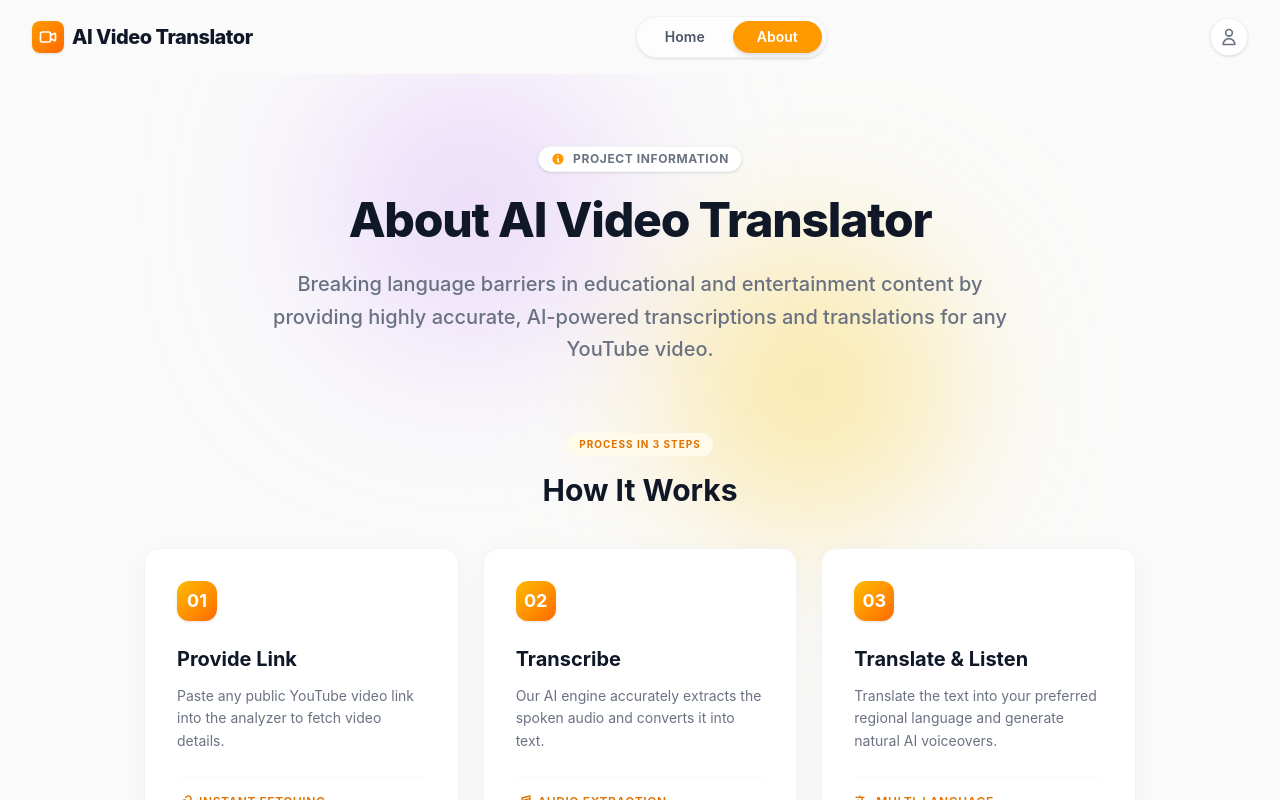
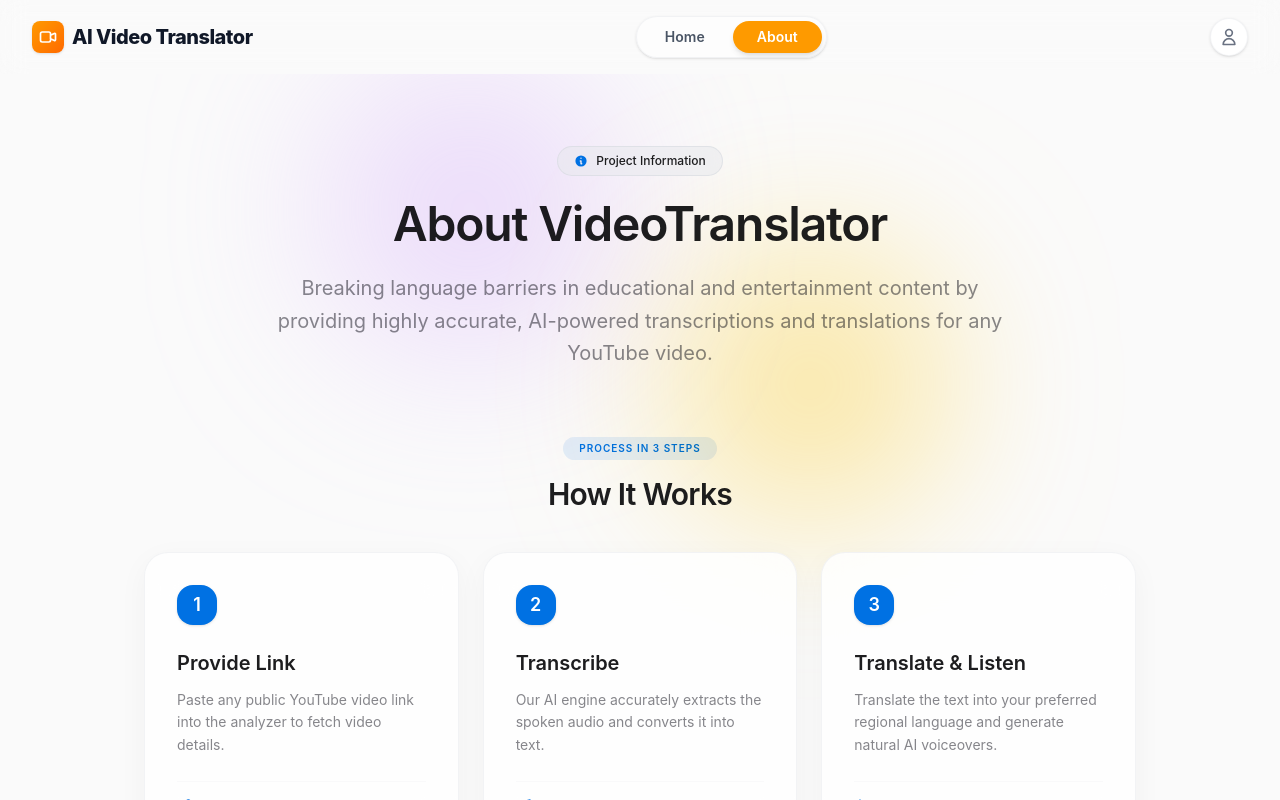
Before and after one commit to Vishnuvsh/ai-video-translator, a React (Vite) app in the folder frontend/: page / in a window 1280 px wide. Both pictures are taken after a click on the button "About". Shown: the top 800 px of the page. Built offline with nearby package versions, Linux system fonts and the light colour scheme; no server answers.

Commit message:
feat(frontend): update ui to apple aesthetic and add progress tracking

```diff
--- a/frontend/src/components/About.jsx
+++ b/frontend/src/components/About.jsx
@@ -1,17 +1,24 @@
 import React from 'react';
+import { motion } from 'framer-motion';
 
 const About = () => {
   return (
-    <div className="max-w-5xl mx-auto px-4 py-12 animate-fade-in-up">
+    <motion.div
+      initial={{ opacity: 0, y: 20 }}
+      animate={{ opacity: 1, y: 0 }}
+      exit={{ opacity: 0, y: -20 }}
+      transition={{ duration: 0.5 }}
+      className="max-w-5xl mx-auto px-4 py-12"
+    >
 
       {/* Hero Section */}
       <div className="text-center mb-16">
-        <div className="inline-flex items-center justify-center space-x-2 bg-white px-3 py-1 rounded-full shadow-sm border border-gray-100 mb-6 cursor-default hover-lift">
-           <svg className="w-3.5 h-3.5 text-amber-500" fill="currentColor" viewBox="0 0 20 20"><path fillRule="evenodd" d="M18 10a8 8 0 11-16 0 8 8 0 0116 0zm-7-4a1 1 0 11-2 0 1 1 0 012 0zM9 9a1 1 0 000 2v3a1 1 0 001 1h1a1 1 0 100-2v-3a1 1 0 00-1-1H9z" clipRule="evenodd"></path></svg>
-           <span className="text-[10px] sm:text-xs font-bold text-gray-500 uppercase tracking-wider">Project Information</span>
+        <div className="inline-flex items-center justify-center space-x-2 bg-gray-200/50 backdrop-blur-md px-4 py-1.5 rounded-full border border-gray-300/50 mb-6 cursor-default">
+           <svg className="w-3.5 h-3.5 text-[#0071E3]" fill="currentColor" viewBox="0 0 20 20"><path fillRule="evenodd" d="M18 10a8 8 0 11-16 0 8 8 0 0116 0zm-7-4a1 1 0 11-2 0 1 1 0 012 0zM9 9a1 1 0 000 2v3a1 1 0 001 1h1a1 1 0 100-2v-3a1 1 0 00-1-1H9z" clipRule="evenodd"></path></svg>
+           <span className="text-xs font-medium text-[#1D1D1F]">Project Information</span>
         </div>
-        <h1 className="text-3xl md:text-5xl font-extrabold mb-6 text-gray-900 tracking-tight">About AI Video Translator</h1>
-        <p className="text-gray-500 text-lg md:text-xl max-w-3xl mx-auto leading-relaxed font-medium">
+        <h1 className="text-3xl md:text-5xl font-semibold mb-6 text-[#1D1D1F] tracking-tight">About VideoTranslator</h1>
+        <p className="text-[#86868B] text-lg md:text-xl max-w-3xl mx-auto leading-relaxed font-normal">
           Breaking language barriers in educational and entertainment content by providing highly accurate, AI-powered transcriptions and translations for any YouTube video.
         </p>
       </div>
@@ -20,97 +27,106 @@
 
         {/* How it Works Section */}
         <section className="text-center">
-          <div className="inline-flex items-center justify-center px-3 py-1 bg-amber-50 rounded-full mb-4">
-             <span className="text-[10px] font-bold text-amber-600 uppercase tracking-widest">Process in 3 Steps</span>
+          <div className="inline-flex items-center justify-center px-4 py-1 bg-[#0071E3]/10 rounded-full mb-4">
+             <span className="text-[10px] font-semibold text-[#0071E3] uppercase tracking-widest">Process in 3 Steps</span>
           </div>
-          <h2 className="text-3xl font-bold text-gray-900 mb-10">How It Works</h2>
+          <h2 className="text-3xl font-semibold text-[#1D1D1F] mb-10 tracking-tight">How It Works</h2>
 
           <div className="grid md:grid-cols-3 gap-6 text-left">
             {/* Step 1 */}
-            <div className="bg-white rounded-2xl p-8 shadow-[0_8px_30px_rgb(0,0,0,0.04)] border border-gray-100 hover-lift transition-all duration-300 flex flex-col">
-              <div className="w-10 h-10 bg-gradient-to-br from-amber-400 to-orange-500 text-white rounded-xl flex items-center justify-center font-bold text-lg mb-6 shadow-sm">01</div>
-              <h3 className="font-bold text-xl text-gray-900 mb-3">Provide Link</h3>
-              <p className="text-gray-500 text-sm leading-relaxed mb-6 flex-grow">Paste any public YouTube video link into the analyzer to fetch video details.</p>
-              <div className="flex items-center text-xs font-semibold text-amber-600 uppercase tracking-wider mt-auto pt-4 border-t border-gray-50">
+            <motion.div
+              initial={{ opacity: 0, y: 20 }} whileInView={{ opacity: 1, y: 0 }} viewport={{ once: true }} transition={{ delay: 0.1 }}
+              className="bg-white/80 backdrop-blur-xl rounded-3xl p-8 shadow-[0_8px_30px_rgb(0,0,0,0.04)] border border-gray-200/50 flex flex-col"
+            >
+              <div className="w-10 h-10 bg-[#0071E3] text-white rounded-2xl flex items-center justify-center font-semibold text-lg mb-6 shadow-sm">1</div>
+              <h3 className="font-semibold text-xl text-[#1D1D1F] mb-3">Provide Link</h3>
+              <p className="text-[#86868B] text-sm leading-relaxed mb-6 flex-grow">Paste any public YouTube video link into the analyzer to fetch video details.</p>
+              <div className="flex items-center text-xs font-medium text-[#0071E3] uppercase tracking-wider mt-auto pt-4 border-t border-gray-100/50">
                  <svg className="w-4 h-4 mr-1.5" fill="none" stroke="currentColor" viewBox="0 0 24 24"><path strokeLinecap="round" strokeLinejoin="round" strokeWidth="2" d="M13.828 10.172a4 4 0 00-5.656 0l-4 4a4 4 0 105.656 5.656l1.102-1.101m-.758-4.899a4 4 0 005.656 0l4-4a4 4 0 00-5.656-5.656l-1.1 1.1"></path></svg>
                  Instant Fetching
               </div>
-            </div>
+            </motion.div>
 
             {/* Step 2 */}
-            <div className="bg-white rounded-2xl p-8 shadow-[0_8px_30px_rgb(0,0,0,0.04)] border border-gray-100 hover-lift transition-all duration-300 flex flex-col">
-              <div className="w-10 h-10 bg-gradient-to-br from-amber-400 to-orange-500 text-white rounded-xl flex items-center justify-center font-bold text-lg mb-6 shadow-sm">02</div>
-              <h3 className="font-bold text-xl text-gray-900 mb-3">Transcribe</h3>
-              <p className="text-gray-500 text-sm leading-relaxed mb-6 flex-grow">Our AI engine accurately extracts the spoken audio and converts it into text.</p>
-              <div className="flex items-center text-xs font-semibold text-amber-600 uppercase tracking-wider mt-auto pt-4 border-t border-gray-50">
+            <motion.div
+              initial={{ opacity: 0, y: 20 }} whileInView={{ opacity: 1, y: 0 }} viewport={{ once: true }} transition={{ delay: 0.2 }}
+              className="bg-white/80 backdrop-blur-xl rounded-3xl p-8 shadow-[0_8px_30px_rgb(0,0,0,0.04)] border border-gray-200/50 flex flex-col"
+            >
+              <div className="w-10 h-10 bg-[#0071E3] text-white rounded-2xl flex items-center justify-center font-semibold text-lg mb-6 shadow-sm">2</div>
+              <h3 className="font-semibold text-xl text-[#1D1D1F] mb-3">Transcribe</h3>
+              <p className="text-[#86868B] text-sm leading-relaxed mb-6 flex-grow">Our AI engine accurately extracts the spoken audio and converts it into text.</p>
+              <div className="flex items-center text-xs font-medium text-[#0071E3] uppercase tracking-wider mt-auto pt-4 border-t border-gray-100/50">
                  <svg className="w-4 h-4 mr-1.5" fill="none" stroke="currentColor" viewBox="0 0 24 24"><path strokeLinecap="round" strokeLinejoin="round" strokeWidth="2" d="M9 19V6l12-3v13M9 19c0 1.105-1.343 2-3 2s-3-.895-3-2 1.343-2 3-2 3 .895 3 2zm12-3c0 1.105-1.343 2-3 2s-3-.895-3-2 1.343-2 3-2 3 .895 3 2zM9 10l12-3"></path></svg>
                  Audio Extraction
               </div>
-            </div>
+            </motion.div>
 
             {/* Step 3 */}
-            <div className="bg-white rounded-2xl p-8 shadow-[0_8px_30px_rgb(0,0,0,0.04)] border border-gray-100 hover-lift transition-all duration-300 flex flex-col">
-              <div className="w-10 h-10 bg-gradient-to-br from-amber-400 to-orange-500 text-white rounded-xl flex items-center justify-center font-bold text-lg mb-6 shadow-sm">03</div>
-              <h3 className="font-bold text-xl text-gray-900 mb-3">Translate & Listen</h3>
-              <p className="text-gray-500 text-sm leading-relaxed mb-6 flex-grow">Translate the text into your preferred regional language and generate natural AI voiceovers.</p>
-              <div className="flex items-center text-xs font-semibold text-amber-600 uppercase tracking-wider mt-auto pt-4 border-t border-gray-50">
+            <motion.div
+              initial={{ opacity: 0, y: 20 }} whileInView={{ opacity: 1, y: 0 }} viewport={{ once: true }} transition={{ delay: 0.3 }}
+              className="bg-white/80 backdrop-blur-xl rounded-3xl p-8 shadow-[0_8px_30px_rgb(0,0,0,0.04)] border border-gray-200/50 flex flex-col"
+            >
+              <div className="w-10 h-10 bg-[#0071E3] text-white rounded-2xl flex items-center justify-center font-semibold text-lg mb-6 shadow-sm">3</div>
+              <h3 className="font-semibold text-xl text-[#1D1D1F] mb-3">Translate & Listen</h3>
+              <p className="text-[#86868B] text-sm leading-relaxed mb-6 flex-grow">Translate the text into your preferred regional language and generate natural AI voiceovers.</p>
+              <div className="flex items-center text-xs font-medium text-[#0071E3] uppercase tracking-wider mt-auto pt-4 border-t border-gray-100/50">
                  <svg className="w-4 h-4 mr-1.5" fill="none" stroke="currentColor" viewBox="0 0 24 24"><path strokeLinecap="round" strokeLinejoin="round" strokeWidth="2" d="M3 5h12M9 3v2m1.048 9.5A18.022 18.022 0 016.412 9m6.088 9h7M11 21l5-10 5 10M12.751 5C11.783 10.77 8.07 15.61 3 18.129"></path></svg>
                  Multi-Language
               </div>
-            </div>
+            </motion.div>
           </div>
         </section>
 
         {/* Key Features Section */}
-        <section className="bg-white rounded-3xl p-8 md:p-12 shadow-[0_8px_30px_rgb(0,0,0,0.04)] border border-gray-100">
+        <section className="bg-white/80 backdrop-blur-xl rounded-3xl p-8 md:p-12 shadow-[0_8px_30px_rgb(0,0,0,0.04)] border border-gray-200/50">
           <div className="text-center mb-10">
-            <div className="inline-flex items-center justify-center px-3 py-1 bg-gray-100 rounded-full mb-4">
-               <span className="text-[10px] font-bold text-gray-500 uppercase tracking-widest">Capabilities</span>
+            <div className="inline-flex items-center justify-center px-4 py-1 bg-gray-100 rounded-full mb-4">
+               <span className="text-[10px] font-semibold text-gray-500 uppercase tracking-widest">Capabilities</span>
             </div>
-            <h2 className="text-3xl font-bold text-gray-900">Key Features</h2>
+            <h2 className="text-3xl font-semibold text-[#1D1D1F]">Key Features</h2>
           </div>
 
           <div className="grid sm:grid-cols-2 gap-6 md:gap-8">
-            <div className="flex items-start space-x-4 p-4 rounded-2xl hover:bg-gray-50 transition-colors">
-              <div className="flex-shrink-0 w-12 h-12 bg-amber-50 rounded-xl flex items-center justify-center text-amber-600 text-xl border border-amber-100">
+            <div className="flex items-start space-x-4 p-4 rounded-3xl">
+              <div className="flex-shrink-0 w-12 h-12 bg-blue-50/50 rounded-2xl flex items-center justify-center text-[#0071E3] text-xl border border-blue-100/50">
                 📝
               </div>
               <div>
-                <h4 className="font-bold text-gray-900 text-lg mb-1">Smart Transcription</h4>
-                <p className="text-sm text-gray-500 leading-relaxed">High-accuracy audio extraction powered by industry-leading AI models.</p>
+                <h4 className="font-semibold text-[#1D1D1F] text-lg mb-1">Smart Transcription</h4>
+                <p className="text-sm text-[#86868B] leading-relaxed">High-accuracy audio extraction powered by industry-leading AI models.</p>
               </div>
             </div>
 
-            <div className="flex items-start space-x-4 p-4 rounded-2xl hover:bg-gray-50 transition-colors">
-              <div className="flex-shrink-0 w-12 h-12 bg-amber-50 rounded-xl flex items-center justify-center text-amber-600 text-xl border border-amber-100">
+            <div className="flex items-start space-x-4 p-4 rounded-3xl">
+              <div className="flex-shrink-0 w-12 h-12 bg-blue-50/50 rounded-2xl flex items-center justify-center text-[#0071E3] text-xl border border-blue-100/50">
                 🌍
               </div>
               <div>
-                <h4 className="font-bold text-gray-900 text-lg mb-1">Multi-Language Support</h4>
-                <p className="text-sm text-gray-500 leading-relaxed">Seamless translations into regional languages like Malayalam, Hindi, Tamil, and more.</p>
+                <h4 className="font-semibold text-[#1D1D1F] text-lg mb-1">Multi-Language Support</h4>
+                <p className="text-sm text-[#86868B] leading-relaxed">Seamless translations into regional languages like Malayalam, Hindi, Tamil, and more.</p>
               </div>
             </div>
 
-            <div className="flex items-start space-x-4 p-4 rounded-2xl hover:bg-gray-50 transition-colors">
-              <div className="flex-shrink-0 w-12 h-12 bg-amber-50 rounded-xl flex items-center justify-center text-amber-600 text-xl border border-amber-100">
+            <div className="flex items-start space-x-4 p-4 rounded-3xl">
+              <div className="flex-shrink-0 w-12 h-12 bg-blue-50/50 rounded-2xl flex items-center justify-center text-[#0071E3] text-xl border border-blue-100/50">
                 🗣️
               </div>
               <div>
-                <h4 className="font-bold text-gray-900 text-lg mb-1 flex items-center flex-wrap gap-2">
+                <h4 className="font-semibold text-[#1D1D1F] text-lg mb-1 flex items-center flex-wrap gap-2">
                   AI Voice Generation
-                  <span className="px-2 py-0.5 text-[9px] uppercase font-bold tracking-wider bg-amber-100 text-amber-700 rounded-full">Coming Soon</span>
+                  <span className="px-2 py-0.5 text-[9px] uppercase font-bold tracking-wider bg-gray-100 text-[#86868B] rounded-full border border-gray-200/50">Coming Soon</span>
                 </h4>
-                <p className="text-sm text-gray-500 leading-relaxed">Listen to translations with natural-sounding TTS (Text-to-Speech) voices. (Currently under development)</p>
+                <p className="text-sm text-[#86868B] leading-relaxed">Listen to translations with natural-sounding TTS (Text-to-Speech) voices.</p>
               </div>
             </div>
 
-            <div className="flex items-start space-x-4 p-4 rounded-2xl hover:bg-gray-50 transition-colors">
-              <div className="flex-shrink-0 w-12 h-12 bg-amber-50 rounded-xl flex items-center justify-center text-amber-600 text-xl border border-amber-100">
+            <div className="flex items-start space-x-4 p-4 rounded-3xl">
+              <div className="flex-shrink-0 w-12 h-12 bg-blue-50/50 rounded-2xl flex items-center justify-center text-[#0071E3] text-xl border border-blue-100/50">
                 ⚡
               </div>
               <div>
-                <h4 className="font-bold text-gray-900 text-lg mb-1">Fast & Robust</h4>
-                <p className="text-sm text-gray-500 leading-relaxed">Built with an intelligent retry system to ensure large videos process smoothly without breaking.</p>
+                <h4 className="font-semibold text-[#1D1D1F] text-lg mb-1">Fast & Robust</h4>
+                <p className="text-sm text-[#86868B] leading-relaxed">Built with an intelligent retry system to ensure large videos process smoothly without breaking.</p>
               </div>
             </div>
           </div>
@@ -118,15 +134,15 @@
 
         {/* Developer Info */}
         <section className="flex justify-center pb-8">
-          <div className="bg-white rounded-3xl p-8 md:p-10 shadow-[0_8px_30px_rgb(0,0,0,0.04)] border border-gray-100 text-center max-w-lg w-full hover-lift transition-all duration-300">
-            <div className="w-16 h-16 bg-gray-900 text-white rounded-full flex items-center justify-center text-2xl font-bold mx-auto mb-5 shadow-md">
+          <div className="bg-white/80 backdrop-blur-xl rounded-3xl p-8 md:p-10 shadow-[0_8px_30px_rgb(0,0,0,0.04)] border border-gray-200/50 text-center max-w-lg w-full">
+            <div className="w-16 h-16 bg-[#1D1D1F] text-white rounded-full flex items-center justify-center text-2xl font-semibold mx-auto mb-5 shadow-sm">
               V
             </div>
-            <h2 className="text-2xl font-bold text-gray-900 mb-3">Created by Vishnu</h2>
-            <p className="text-gray-500 text-sm mb-8 leading-relaxed px-4">
+            <h2 className="text-2xl font-semibold text-[#1D1D1F] mb-3">Created by Vishnu</h2>
+            <p className="text-[#86868B] text-sm mb-8 leading-relaxed px-4">
               This project was built to demonstrate the power of AI in breaking down educational barriers, making global content accessible to everyone in their native languages.
             </p>
-            <a href="#" className="inline-flex items-center px-6 py-3 border border-transparent rounded-full shadow-sm text-sm font-bold text-white bg-gray-900 hover:bg-gray-800 focus:outline-none focus:ring-2 focus:ring-offset-2 focus:ring-gray-900 transition-all duration-200 w-full sm:w-auto justify-center">
+            <a href="#" className="inline-flex items-center px-6 py-3 border border-gray-200/50 rounded-full shadow-sm text-sm font-medium text-[#1D1D1F] bg-white hover:bg-gray-50 transition-all duration-200 w-full sm:w-auto justify-center">
               <svg className="w-5 h-5 mr-2" fill="currentColor" viewBox="0 0 24 24" aria-hidden="true">
                 <path fillRule="evenodd" d="M12 2C6.477 2 2 6.484 2 12.017c0 4.425 2.865 8.18 6.839 9.504.5.092.682-.217.682-.483 0-.237-.008-.868-.013-1.703-2.782.605-3.369-1.343-3.369-1.343-.454-1.158-1.11-1.466-1.11-1.466-.908-.62.069-.608.069-.608 1.003.07 1.531 1.032 1.531 1.032.892 1.53 2.341 1.088 2.91.832.092-.647.35-1.088.636-1.338-2.22-.253-4.555-1.113-4.555-4.951 0-1.093.39-1.988 1.029-2.688-.103-.253-.446-1.272.098-2.65 0 0 .84-.27 2.75 1.026A9.564 9.564 0 0112 6.844c.85.004 1.705.115 2.504.337 1.909-1.296 2.747-1.027 2.747-1.027.546 1.379.202 2.398.1 2.651.64.7 1.028 1.595 1.028 2.688 0 3.848-2.339 4.695-4.566 4.943.359.309.678.92.678 1.855 0 1.338-.012 2.419-.012 2.747 0 .268.18.58.688.482A10.019 10.019 0 0022 12.017C22 6.484 17.522 2 12 2z" clipRule="evenodd" />
               </svg>
@@ -136,7 +152,7 @@
         </section>
 
       </div>
-    </div>
+    </motion.div>
   );
 };
 
```
Also changed, not shown: frontend/src/components/VideoCard.jsx (+69 -20 lines).
